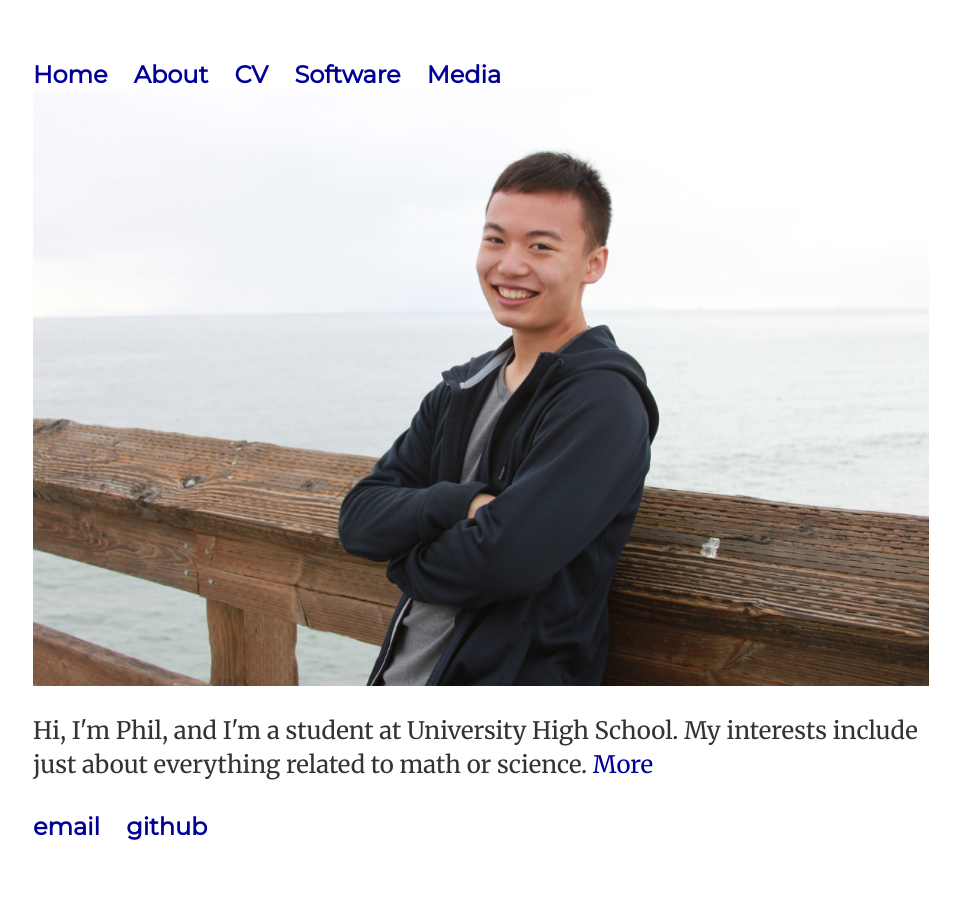
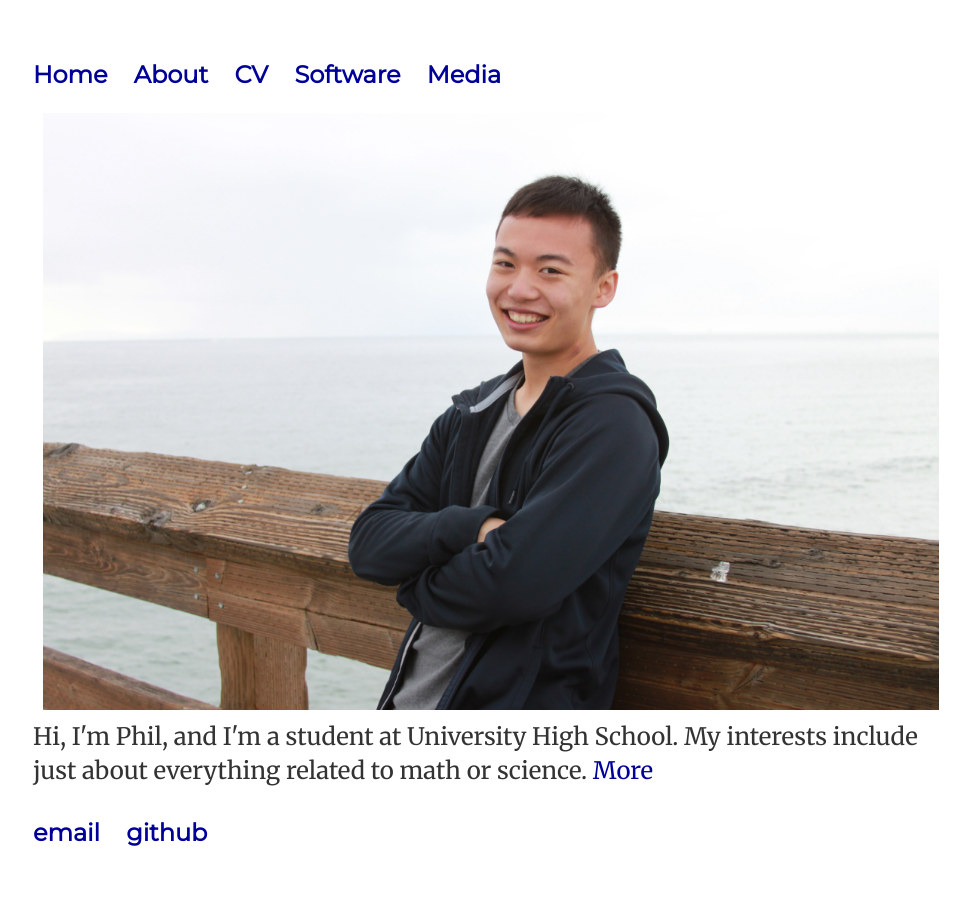
Before and after one commit to philhchen/philhchen.github.io, a Jekyll site: the page built from index.html, in a window 1280 px wide. Shown: the whole page, without its empty margins (159-1129 px from the left). Built offline with Jekyll 4.4.1, drawn with Linux system fonts in a browser that asks for light colours.

Commit message:
Update main.css

```diff
--- a/css/main.css
+++ b/css/main.css
@@ -36,6 +36,10 @@
     line-height: 1.4em;
     color: #333;
 }
+.home img {
+    float: left;
+    margin: 0 0 10px 10px;
+}
 thick {
     font-weight: bold;
 }
```
